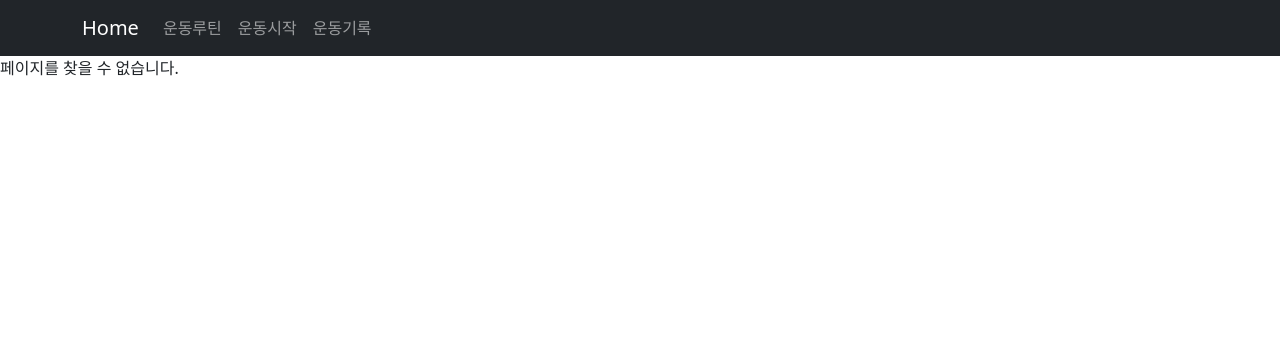
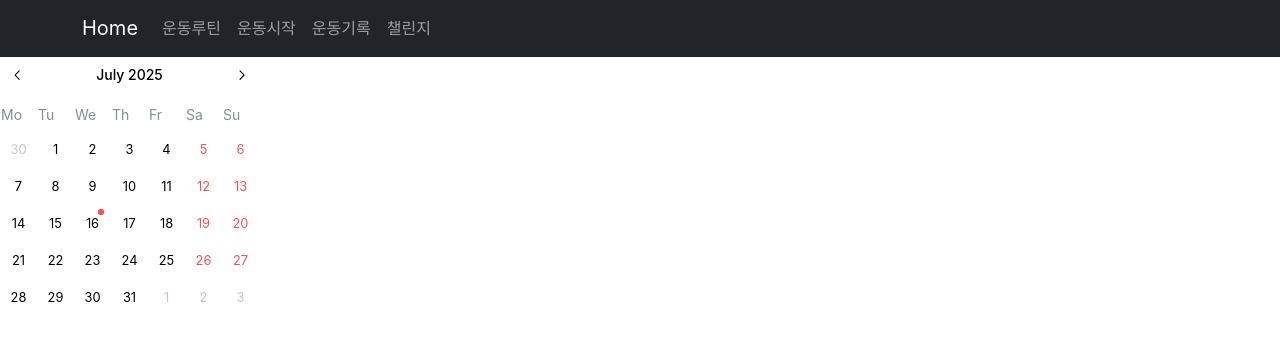
Before and after one commit to soyeonnan/mini_project, a React (Vite) app: page /myCalendar in a window 1280 px wide. Shown: the top 340 px of the page. Built offline with nearby package versions, Linux system fonts and the light colour scheme; a web font is replaced by a local one.

Commit message:
마틴 라이브러리 설치하고 달력구현

```diff
--- a/package.json
+++ b/package.json
@@ -10,9 +10,13 @@
     "preview": "vite preview"
   },
   "dependencies": {
+    "@mantine/core": "^8.2.1",
+    "@mantine/dates": "^8.2.1",
+    "@mantine/hooks": "^8.2.1",
     "@reduxjs/toolkit": "^2.8.2",
     "axios": "^1.10.0",
     "bootstrap": "^5.3.7",
+    "dayjs": "^1.11.13",
     "react": "^19.1.0",
     "react-bootstrap": "^2.10.10",
     "react-dom": "^19.1.0",
--- a/src/App.jsx
+++ b/src/App.jsx
@@ -2,8 +2,8 @@ import { BrowserRouter, useLocation } from 'react-router-dom'
 import './App.css'
 import AppRouter from './route/AppRouter'
 import Header from './components/Header'
-
-
+import '@mantine/core/styles.css';
+import '@mantine/dates/styles.css';
 
 
 function App() {
--- a/src/components/Header.jsx
+++ b/src/components/Header.jsx
@@ -15,6 +15,7 @@ function Header () {
             <Nav.Link onClick={()=>navigate('/routine')}>운동루틴</Nav.Link>
             <Nav.Link onClick={()=>navigate('/start')}>운동시작</Nav.Link>
             <Nav.Link onClick={()=>navigate('/history')}>운동기록</Nav.Link>
+            <Nav.Link onClick={()=>navigate('/myCalendar')}>챌린지</Nav.Link>
           </Nav>
         </Container>
       </Navbar>
--- a/src/components/Time.jsx
+++ b/src/components/Time.jsx
@@ -26,7 +26,7 @@ function Time ( {timeShow} ){ //timer에 state값을 받아옴
 
  const clear = ()=>{
   clearInterval(interval.current);
-  clearInterval(interval.current);
+  clearTimeout(interval.current);
   secRef.current=0;
  };
 
--- a/src/main.jsx
+++ b/src/main.jsx
@@ -3,11 +3,14 @@ import { createRoot } from 'react-dom/client'
 import './index.css'
 import App from './App.jsx'
 import { BrowserRouter } from 'react-router-dom'
+import { MantineProvider } from '@mantine/core';
 
 createRoot(document.getElementById('root')).render(
   <StrictMode>
     <BrowserRouter>
+    <MantineProvider withGlobalStyles withNormalizeCSS>
     <App />
+    </MantineProvider>
     </BrowserRouter>
   </StrictMode>,
 )
--- /dev/null
+++ b/src/pages/MyCalendar.jsx
@@ -0,0 +1,33 @@
+import React, { useState } from 'react';
+import { Calendar } from '@mantine/dates';
+import { Indicator, MantineProvider, useMantineTheme } from '@mantine/core';
+import '@mantine/core/styles.css';
+import '@mantine/dates/styles.css';
+import dayjs from 'dayjs';
+
+function MyCalendar() {
+  const [date, setDate] = useState(new Date());
+
+
+  return (
+
+
+      <Calendar
+      static
+      renderDay={(date) => {
+        const day = dayjs(date).date();
+        return (
+          <Indicator size={6} color="red" offset={-2} disabled={day !== 16}>
+            <div>{day}</div>
+          </Indicator>
+        );
+      }}
+      />
+
+
+
+  );
+}
+
+
+export default MyCalendar;
--- a/src/route/AppRouter.jsx
+++ b/src/route/AppRouter.jsx
@@ -9,6 +9,8 @@ import Intermediate from "../pages/routine/Intermediate";
 import Advanced from "../pages/routine/Advanced";
 import Timer from "../pages/start/Timer";
 import Setting from "../pages/start/Setting";
+import MyCalendar from "../pages/MyCalendar.jsx";
+
 
 
 function AppRouter ( ){
@@ -17,6 +19,7 @@ function AppRouter ( ){
       <Route path="/" element={<Intro/>} />
       <Route path="/main" element={<Main/>} />
       <Route path="/history" element={<History/>} />
+      <Route path="/myCalendar" element={<MyCalendar/>} />
 
       <Route path="/start" element={<Start/>} >
         <Route path="timer" element={<Timer/>}></Route>
```
Also changed, not shown: src/components/Api.jsx (added, +9 -0 lines), 1 other file (tests, documents, lock files or other folders).
